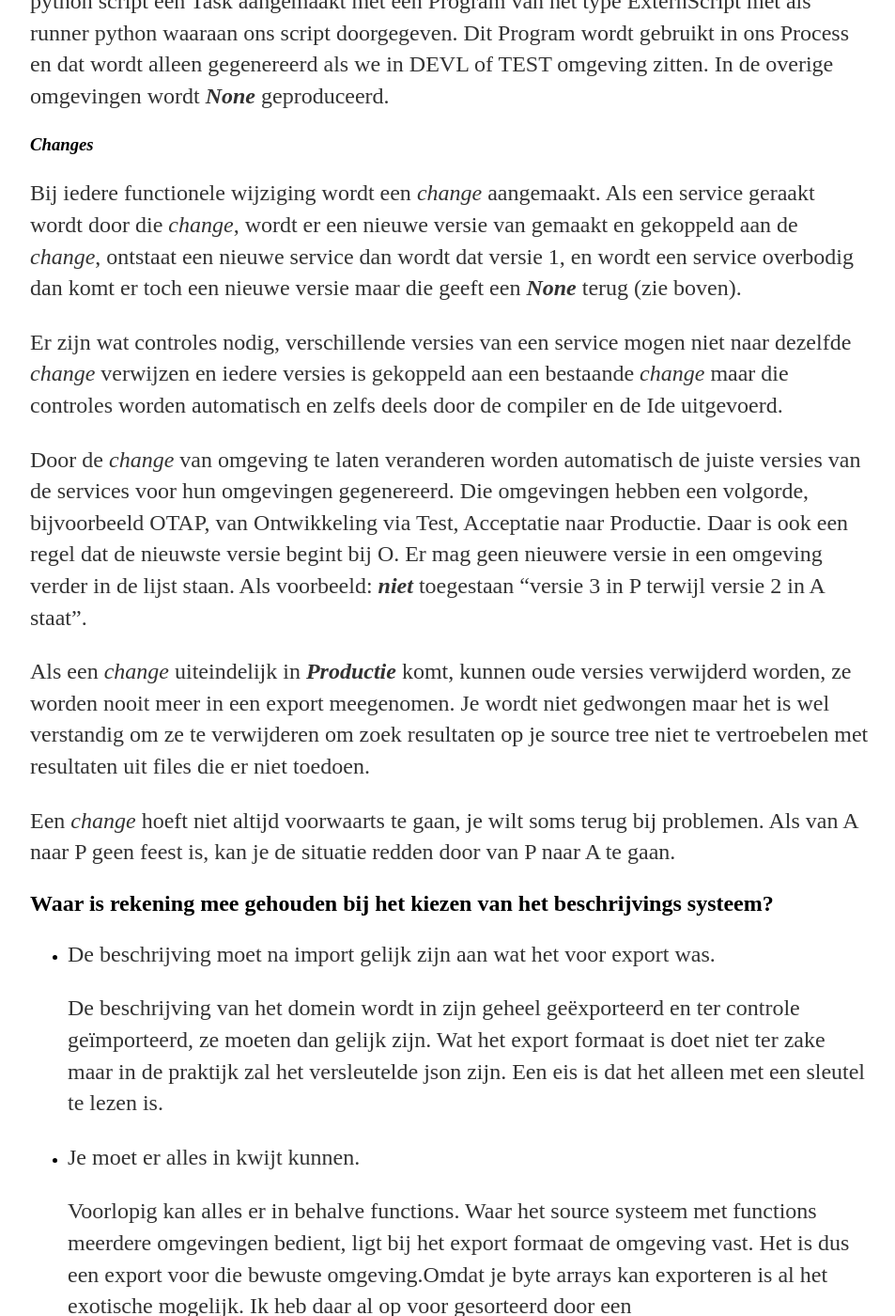
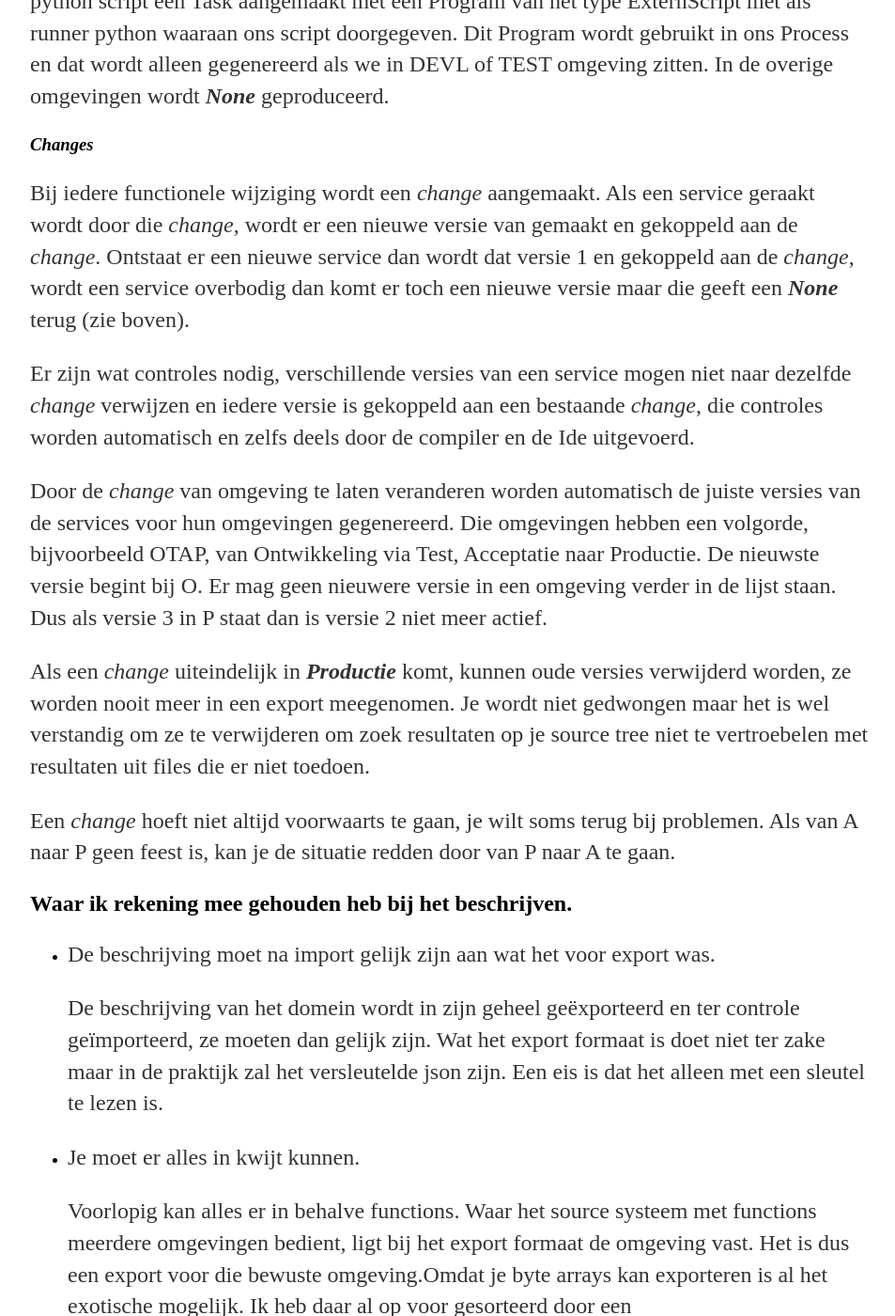
Before and after one commit to paedelm/paedelm.github.io, a Jekyll site: the page built from _posts/2021-04-26-processen beschrijven.md, in a window 1280 px wide and 1400 px high, scrolled down 4346 px. Shown: the whole window at 94% size, without its empty margins (160-1113 px from the left). Built offline with Jekyll 4.4.1, drawn with Linux system fonts in a browser that asks for light colours; some of the changed text lies outside the part shown.

Commit message:
extra post 29 april

```diff
--- a/_posts/2021-04-26-processen beschrijven.md
+++ b/_posts/2021-04-26-processen beschrijven.md
@@ -130,18 +130,18 @@ Ter verduidelijking: De source bedient alle mogelijke omgevingen het bevat een f
 
 ### _Changes_
 
-   Bij iedere functionele wijziging wordt een _change_ aangemaakt. Als een service geraakt wordt door die _change_, wordt er een nieuwe versie van gemaakt en gekoppeld aan de _change_, ontstaat een nieuwe service dan wordt dat versie 1, en wordt een service overbodig dan komt er toch een nieuwe versie maar die geeft een **_None_** terug (zie boven).
+   Bij iedere functionele wijziging wordt een _change_ aangemaakt. Als een service geraakt wordt door die _change_, wordt er een nieuwe versie van gemaakt en gekoppeld aan de _change_. Ontstaat er een nieuwe service dan wordt dat versie 1 en gekoppeld aan de _change_, wordt een service overbodig dan komt er toch een nieuwe versie maar die geeft een **_None_** terug (zie boven).
 
-   Er zijn wat controles nodig, verschillende versies van een service mogen niet naar dezelfde _change_ verwijzen en iedere versies is gekoppeld aan een bestaande _change_ maar die controles worden automatisch en zelfs deels door de compiler en de Ide uitgevoerd.
+   Er zijn wat controles nodig, verschillende versies van een service mogen niet naar dezelfde _change_ verwijzen en iedere versie is gekoppeld aan een bestaande _change_, die controles worden automatisch en zelfs deels door de compiler en de Ide uitgevoerd.
 
-   Door de _change_ van omgeving te laten veranderen worden automatisch de juiste versies van de services voor hun omgevingen gegenereerd. Die omgevingen hebben een volgorde, bijvoorbeeld OTAP, van Ontwikkeling via Test, Acceptatie naar Productie. Daar is ook een regel dat de nieuwste versie begint bij O. Er mag geen nieuwere versie in een omgeving verder in de lijst staan. Als voorbeeld: **_niet_** toegestaan "versie 3 in P terwijl versie 2 in A staat".
+   Door de _change_ van omgeving te laten veranderen worden automatisch de juiste versies van de services voor hun omgevingen gegenereerd. Die omgevingen hebben een volgorde, bijvoorbeeld OTAP, van Ontwikkeling via Test, Acceptatie naar Productie. De nieuwste versie begint bij O. Er mag geen nieuwere versie in een omgeving verder in de lijst staan. Dus als versie 3 in P staat dan is versie 2 niet meer actief.
 
    Als een _change_ uiteindelijk in **_Productie_** komt, kunnen oude versies verwijderd worden, ze worden nooit meer in een export meegenomen. Je wordt niet gedwongen maar het is wel verstandig om ze te verwijderen om zoek resultaten op je source tree niet te vertroebelen met resultaten uit files die er niet toedoen.
 
    Een _change_ hoeft niet altijd voorwaarts te gaan, je wilt soms terug bij problemen. Als van A naar P geen feest is, kan je de situatie redden door van P naar A te gaan.
 
 
-## Waar is rekening mee gehouden bij het kiezen van het beschrijvings systeem?
+## Waar ik rekening mee gehouden heb bij het beschrijven.
 
 * De beschrijving moet na import gelijk zijn aan wat het voor export was.
 
@@ -155,7 +155,7 @@ Ter verduidelijking: De source bedient alle mogelijke omgevingen het bevat een f
 
   Ik gebruik VisualStudio Code met plugin Ionide voor F# om intellisense te activeren en op je fouten te wijzen. Maar ook het python script, java programma of welke source dan ook, de Ide herkent het meestal wel of er is wel een plugin voor te krijgen en je hebt ondersteuning van de Ide bij het schrijven daarvan.
 
-  Soms moet je kiezen: de source van een script in een string constante met interpolatie of in een file met de juiste extensie. Gelukkig kan je beiden in F#, die aparte file geeft als voordeel dat de Ide je ondersteunt maar met de string constante (met interpolatie) kan je makkelijker templates programmeren.
+  Soms moet je kiezen: de source van een script in een string constante met interpolatie of in een file met de juiste extensie met het voordeel van Ide ondersteuning. Gelukkig kan je beiden in F#, je kan het ook combineren het omgeving afhankelijke stuk in een string en het vaste stuk in de file.
 
 * Testen en controleren
 
```
Also changed, not shown: _posts/2021-04-29-Anatomie-van-een-service.md (added, +37 -0 lines).
